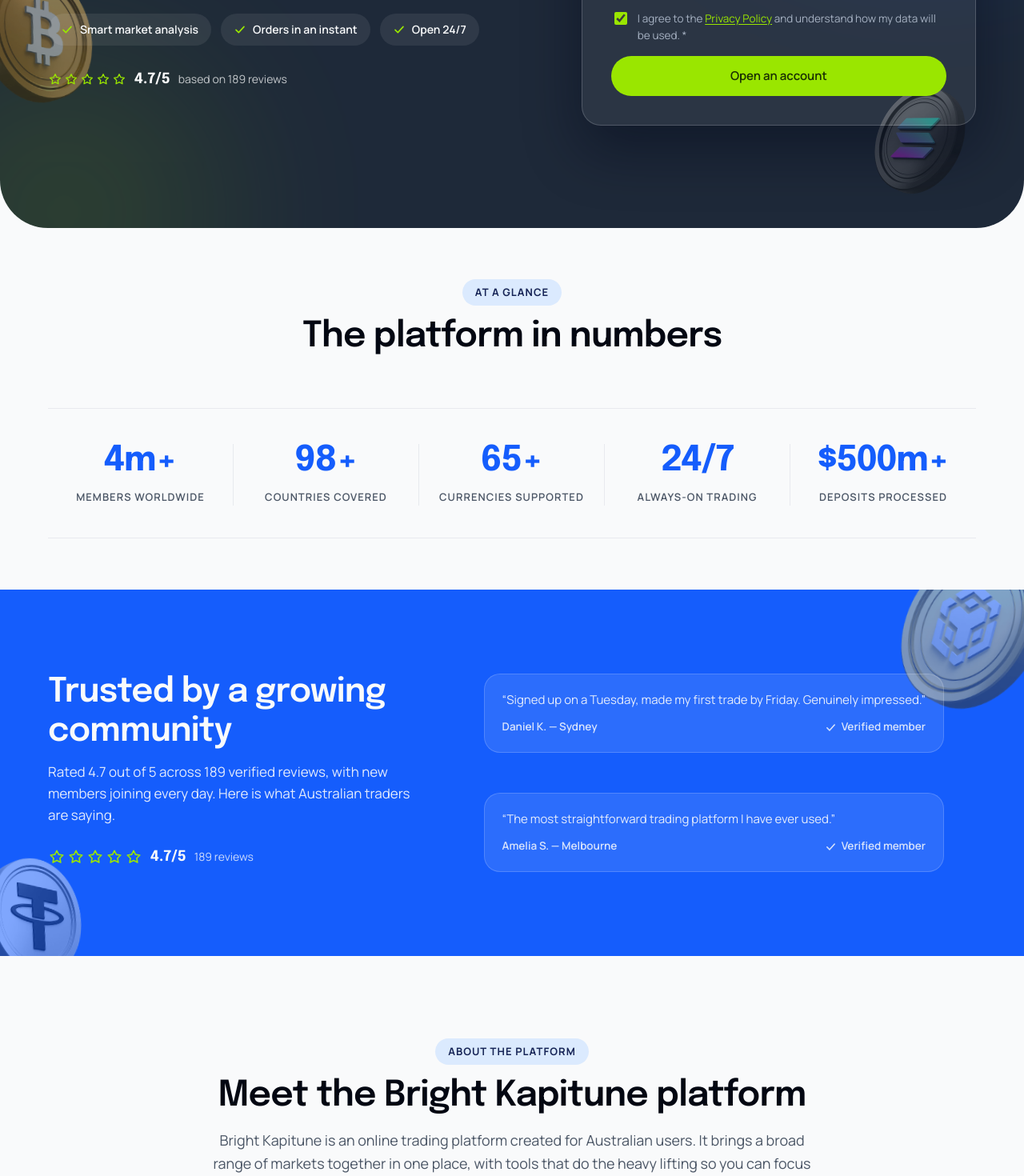
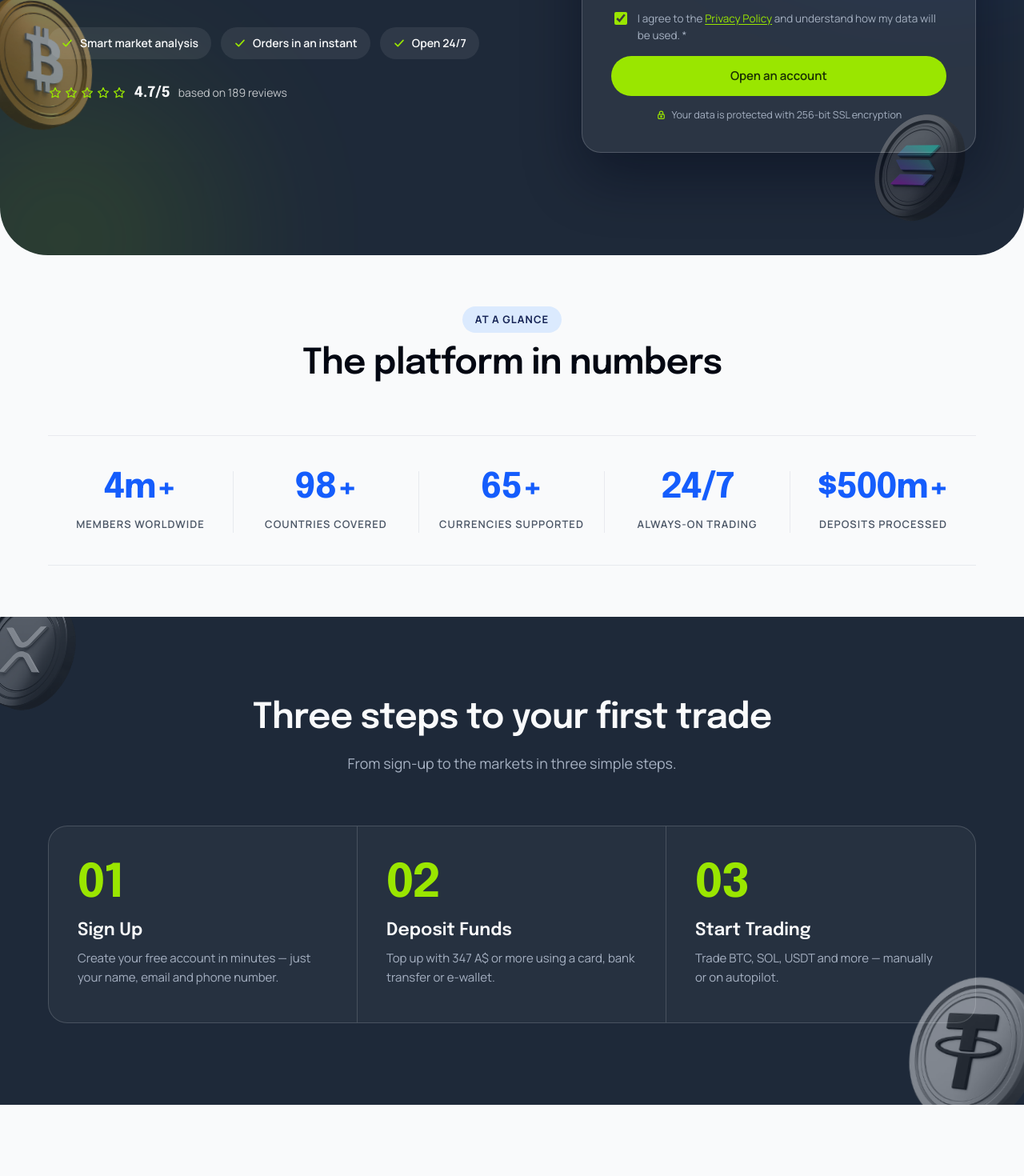
Before and after one commit to ZeeTech-Pvt-Ltd/Bright-Kapitune, a React (Vite) app: page / in a window 1280 px wide. Shown: the part 560-2030 px from the top of the page at 80% size. Built offline with nearby package versions, Linux system fonts and the light colour scheme; a web font is replaced by a local one.

Commit message:
Journey: steps early, social proof grouped, security as objection-handling, hero trust microcopy, FAQ links

```diff
--- a/src/components/RegistrationForm.jsx
+++ b/src/components/RegistrationForm.jsx
@@ -1,6 +1,7 @@
 import { useEffect, useRef, useState } from 'react'
 import { useNavigate } from 'react-router-dom'
 import 'intl-tel-input/styles'
+import Icon from './Icon'
 import { FORM_ENDPOINT, OFFER_NAME } from '../data/content'
 
 const STATUS = { idle: 'idle', loading: 'loading', success: 'success', error: 'error' }
@@ -211,6 +212,10 @@
         <button className="btn btn--lime btn--block" type="submit" disabled={status === STATUS.loading}>
           {status === STATUS.loading ? 'Submitting…' : 'Open an account'}
         </button>
+        <p className="form-trust">
+          <Icon name="lock" size={13} strokeWidth={2.2} />
+          Your data is protected with 256-bit SSL encryption
+        </p>
       </form>
     </div>
   )
--- a/src/data/content.js
+++ b/src/data/content.js
@@ -186,10 +186,6 @@
     quote: 'Signed up on a Tuesday, made my first trade by Friday. Genuinely impressed.',
     author: 'Daniel K. — Sydney',
   },
-  {
-    quote: 'The most straightforward trading platform I have ever used.',
-    author: 'Amelia S. — Melbourne',
-  },
 ]
 
 export const FAQS = [
--- a/src/pages/Home.jsx
+++ b/src/pages/Home.jsx
@@ -23,13 +23,13 @@
     <>
       <Hero />
       <Stats />
-      <ReviewsBand />
+      <HowItWorks />
       <About />
       <Benefits />
+      <ReviewsBand />
       <TrustUs />
+      <Testimonials />
       <Security />
-      <HowItWorks />
-      <Testimonials />
       <Faq />
       <FinalCta />
     </>
--- a/src/sections/Faq.jsx
+++ b/src/sections/Faq.jsx
@@ -1,3 +1,4 @@
+import { Link } from 'react-router-dom'
 import FaqList from '../components/FaqList'
 import { FAQS } from '../data/content'
 
@@ -12,6 +13,15 @@
         </div>
 
         <FaqList items={FAQS} />
+
+        <div className="faq-more" data-reveal>
+          <Link to="/faqs" className="btn btn--outline">
+            Visit all FAQs
+          </Link>
+          <Link to="/contact-us" className="btn btn--lime">
+            Contact Us
+          </Link>
+        </div>
       </div>
     </section>
   )
--- a/src/sections/ReviewsBand.jsx
+++ b/src/sections/ReviewsBand.jsx
@@ -11,8 +11,7 @@
         <div>
           <h2>Trusted by a growing community</h2>
           <p>
-            Rated {RATING.score} out of 5 across {RATING.reviews} verified reviews, with new
-            members joining every day. Here is what Australian traders are saying.
+            New members join every day — here is what Australian traders are saying.
           </p>
           <div className="rating" style={{ marginTop: 24 }}>
             <span className="rating__stars" aria-hidden="true">
--- a/src/styles/global.css
+++ b/src/styles/global.css
@@ -2226,3 +2226,27 @@
     bottom: -40px;
   }
 }
+
+/* ---------- Journey tweaks ---------- */
+
+.form-trust {
+  display: flex;
+  align-items: center;
+  justify-content: center;
+  gap: 7px;
+  font-size: 12.5px;
+  color: var(--on-slate-muted);
+  text-align: center;
+}
+
+.form-trust svg {
+  color: var(--lime);
+}
+
+.faq-more {
+  display: flex;
+  justify-content: center;
+  gap: 14px;
+  margin-top: 36px;
+  flex-wrap: wrap;
+}
```
